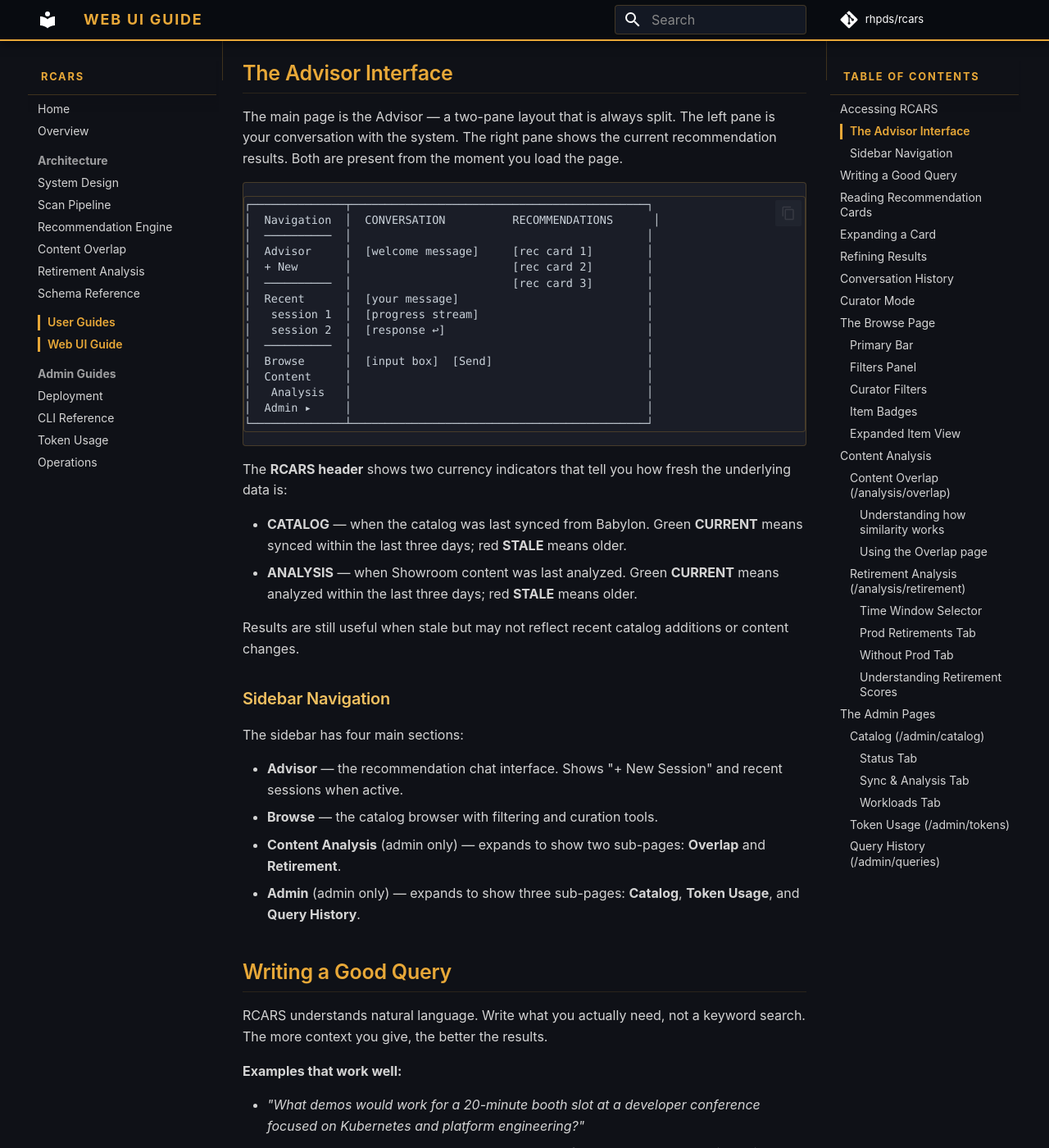
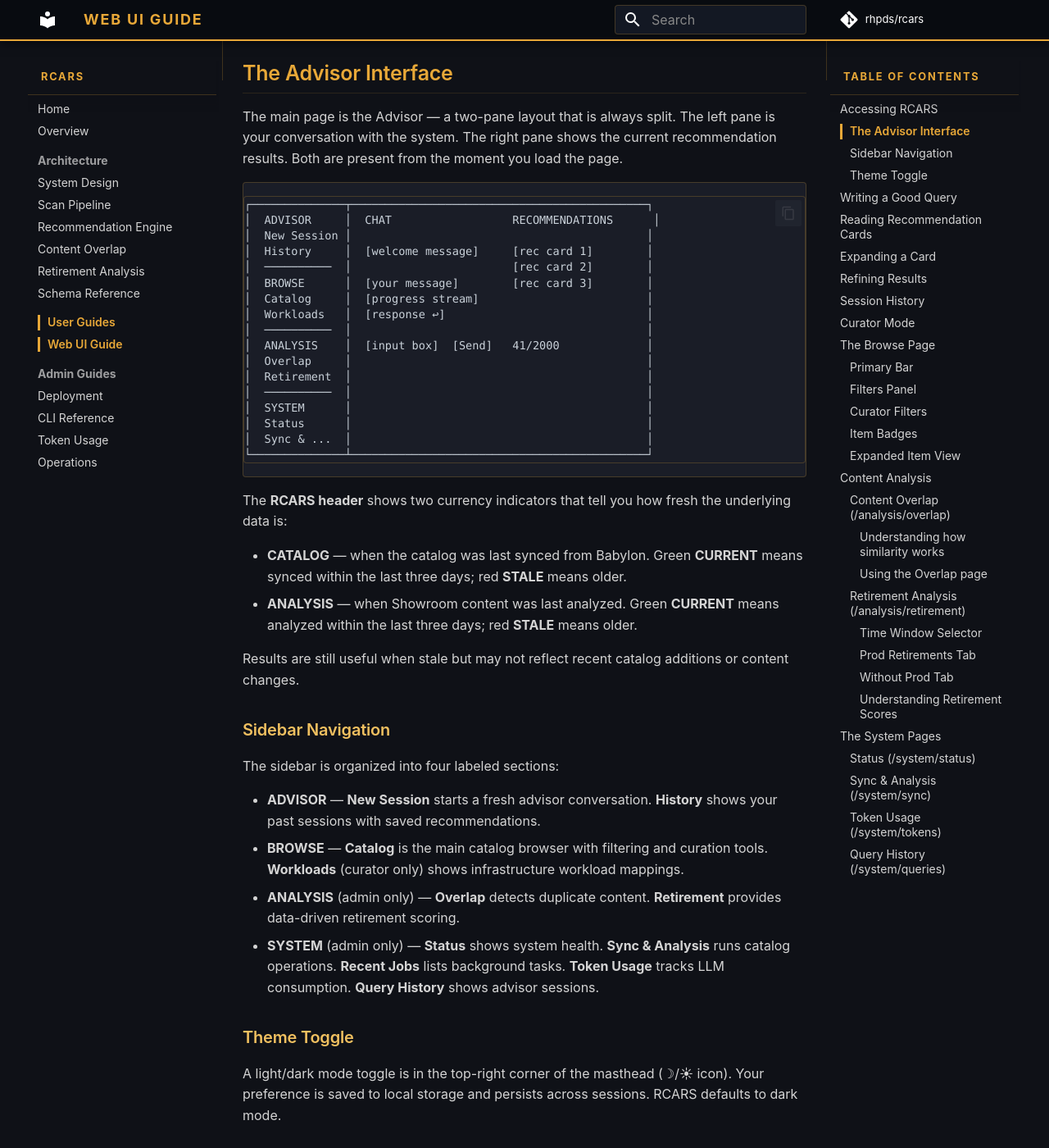
Before and after one commit to rhpds/rcars, an MkDocs documentation site: the page built from docs/user/web-guide.md, in a window 1280 px wide and 1400 px high, scrolled down 298 px. Shown: the whole window at 82% size. Built offline with MkDocs 1.6.1 and Material for MkDocs 9.7.7, drawn with Linux system fonts in a browser that asks for light colours; comment, search, counter and statistics services are not loaded; some of the changed text lies outside the part shown.

Commit message:
[RHDPCD-164] Update docs for PatternFly 6 migration
- overview.md: LCARS → PatternFly 6, rewrite name origin section
- web-guide.md: Update sidebar nav diagram and section descriptions
  to match new ADVISOR/BROWSE/ANALYSIS/SYSTEM layout, add History
  page and theme toggle docs, fix admin page paths to /system/*,
  remove old Workloads tab (now separate page)
- system-design.md: LCARS → PatternFly 6
- CLAUDE.md: Update frontend description, page list, component dirs

Co-Authored-By: Claude Opus 4.6 (1M context) <noreply@anthropic.com>

````diff
--- a/docs/user/web-guide.md
+++ b/docs/user/web-guide.md
@@ -15,19 +15,21 @@ The main page is the Advisor — a two-pane layout that is always split. The lef
 
 ```
 ┌──────────────┬────────────────────────────────────────────┐
-│  Navigation  │  CONVERSATION          RECOMMENDATIONS      │
+│  ADVISOR     │  CHAT                  RECOMMENDATIONS      │
+│  New Session │                                            │
+│  History     │  [welcome message]     [rec card 1]        │
+│  ──────────  │                        [rec card 2]        │
+│  BROWSE      │  [your message]        [rec card 3]        │
+│  Catalog     │  [progress stream]                         │
+│  Workloads   │  [response ↩]                              │
 │  ──────────  │                                            │
-│  Advisor     │  [welcome message]     [rec card 1]        │
-│  + New       │                        [rec card 2]        │
-│  ──────────  │                        [rec card 3]        │
-│  Recent      │  [your message]                            │
-│   session 1  │  [progress stream]                         │
-│   session 2  │  [response ↩]                              │
+│  ANALYSIS    │  [input box]  [Send]   41/2000             │
+│  Overlap     │                                            │
+│  Retirement  │                                            │
 │  ──────────  │                                            │
-│  Browse      │  [input box]  [Send]                       │
-│  Content     │                                            │
-│   Analysis   │                                            │
-│  Admin ▸     │                                            │
+│  SYSTEM      │                                            │
+│  Status      │                                            │
+│  Sync & ...  │                                            │
 └──────────────┴────────────────────────────────────────────┘
 ```
 
@@ -40,12 +42,16 @@ Results are still useful when stale but may not reflect recent catalog additions
 
 ### Sidebar Navigation
 
-The sidebar has four main sections:
+The sidebar is organized into four labeled sections:
 
-- **Advisor** — the recommendation chat interface. Shows "+ New Session" and recent sessions when active.
-- **Browse** — the catalog browser with filtering and curation tools.
-- **Content Analysis** (admin only) — expands to show two sub-pages: **Overlap** and **Retirement**.
-- **Admin** (admin only) — expands to show three sub-pages: **Catalog**, **Token Usage**, and **Query History**.
+- **ADVISOR** — **New Session** starts a fresh advisor conversation. **History** shows your past sessions with saved recommendations.
+- **BROWSE** — **Catalog** is the main catalog browser with filtering and curation tools. **Workloads** (curator only) shows infrastructure workload mappings.
+- **ANALYSIS** (admin only) — **Overlap** detects duplicate content. **Retirement** provides data-driven retirement scoring.
+- **SYSTEM** (admin only) — **Status** shows system health. **Sync & Analysis** runs catalog operations. **Recent Jobs** lists background tasks. **Token Usage** tracks LLM consumption. **Query History** shows advisor sessions.
+
+### Theme Toggle
+
+A light/dark mode toggle is in the top-right corner of the masthead (☽/☀ icon). Your preference is saved to local storage and persists across sessions. RCARS defaults to dark mode.
 
 ## Writing a Good Query
 
@@ -135,11 +141,11 @@ Examples of useful follow-ups:
 
 **Navigating turns.** When you have multiple recommendation sets from follow-up queries, numbered buttons ("Rec 1", "Rec 2", "Current") appear above the recommendation pane. Click any button to switch between recommendation sets — no new AI call is made, so switching is instant.
 
-## Conversation History
+## Session History
 
-The left sidebar shows your recent sessions (up to 8). Each session shows the first query text as a label. Sessions are stored server-side in PostgreSQL, tied to your SSO email — they persist across server restarts and are accessible from any device you log into.
+Click **History** in the sidebar to view your past advisor sessions. The History page shows a scrollable list of sessions on the left with the first query as a label, and the full recommendation results on the right when you select one. Sessions are stored server-side in PostgreSQL, tied to your SSO email — they persist across server restarts and are accessible from any device you log into.
 
-To start a fresh session, click **+ New Session** in the sidebar under the Advisor link. You can also click any previous session to reload it with its full conversation history and recommendation results.
+To start a fresh session, click **New Session** in the sidebar. This clears the current conversation and recommendation panes.
 
 ## Curator Mode
 
@@ -348,15 +354,11 @@ Each item receives a score from 0 to 100. Higher scores indicate stronger retire
 | Review | 35–54 | Weak but non-zero activity — worth investigating |
 | Keepers | < 35 | Meaningful activity — retain |
 
-## The Admin Pages
+## The System Pages
 
-The Admin section (`/admin`) is visible to admins only (not curators). It has three sub-pages accessible via the sidebar: **Catalog**, **Token Usage**, and **Query History**.
+The System section is visible to admins only (not curators). It has five pages accessible via the sidebar: **Status**, **Sync & Analysis**, **Recent Jobs**, **Token Usage**, and **Query History**.
 
-### Catalog (`/admin/catalog`)
-
-The Catalog admin page has three tabs: **Status**, **Sync & Analysis**, and **Workloads**.
-
-#### Status Tab
+### Status (`/system/status`)
 
 The Status tab shows five summary cards plus the scheduled maintenance panel.
 
@@ -374,7 +376,7 @@ The Status tab shows five summary cards plus the scheduled maintenance panel.
 
 A **Refresh** button at the top reloads all status cards.
 
-#### Sync & Analysis Tab
+### Sync & Analysis (`/system/sync`)
 
 - **Catalog Sync** — triggers catalog refresh from Babylon CRDs. Retired items that reappear are automatically un-retired.
 - **Content Analysis** — two buttons: "Analyze" (scan unanalyzed items) and "Check Stale" (detect changed Showrooms). Shows a live scrolling log with real-time progress.
@@ -383,12 +385,7 @@ A **Refresh** button at the top reloads all status cards.
 
 All background operations run in arq workers. You can navigate away and come back — the current state of any running operation is preserved and the live log resumes from where it is.
 
-#### Workloads Tab
-
-- **Workload Repos** — scan AgnosticD v2 workload repositories for role changes. Reads Ansible code and uses Haiku to determine what each role installs. Updates the workload mapping table with verified product names.
-- **Workload Mappings** — collapsible table showing all mapped workload roles with their product names and verification status. Includes an "Unmapped Workloads" section listing roles that need manual mapping.
-
-### Token Usage (`/admin/tokens`)
+### Token Usage (`/system/tokens`)
 
 Shows Claude API token consumption broken down by model and operation type.
 
@@ -405,7 +402,7 @@ Shows Claude API token consumption broken down by model and operation type.
 
 **Recent Queries table** — shows per-query triage and rationale token breakdown with timestamps. For a deeper explanation, see the [Token Usage Tracking](../admin/token-usage.md) doc.
 
-### Query History (`/admin/queries`)
+### Query History (`/system/queries`)
 
 Shows recent advisor sessions (last 50). Each session is expandable:
 
````
Also changed, not shown: CLAUDE.md (+3 -3 lines), docs/architecture/system-design.md (+1 -1 lines), docs/overview.md (+2 -4 lines).
